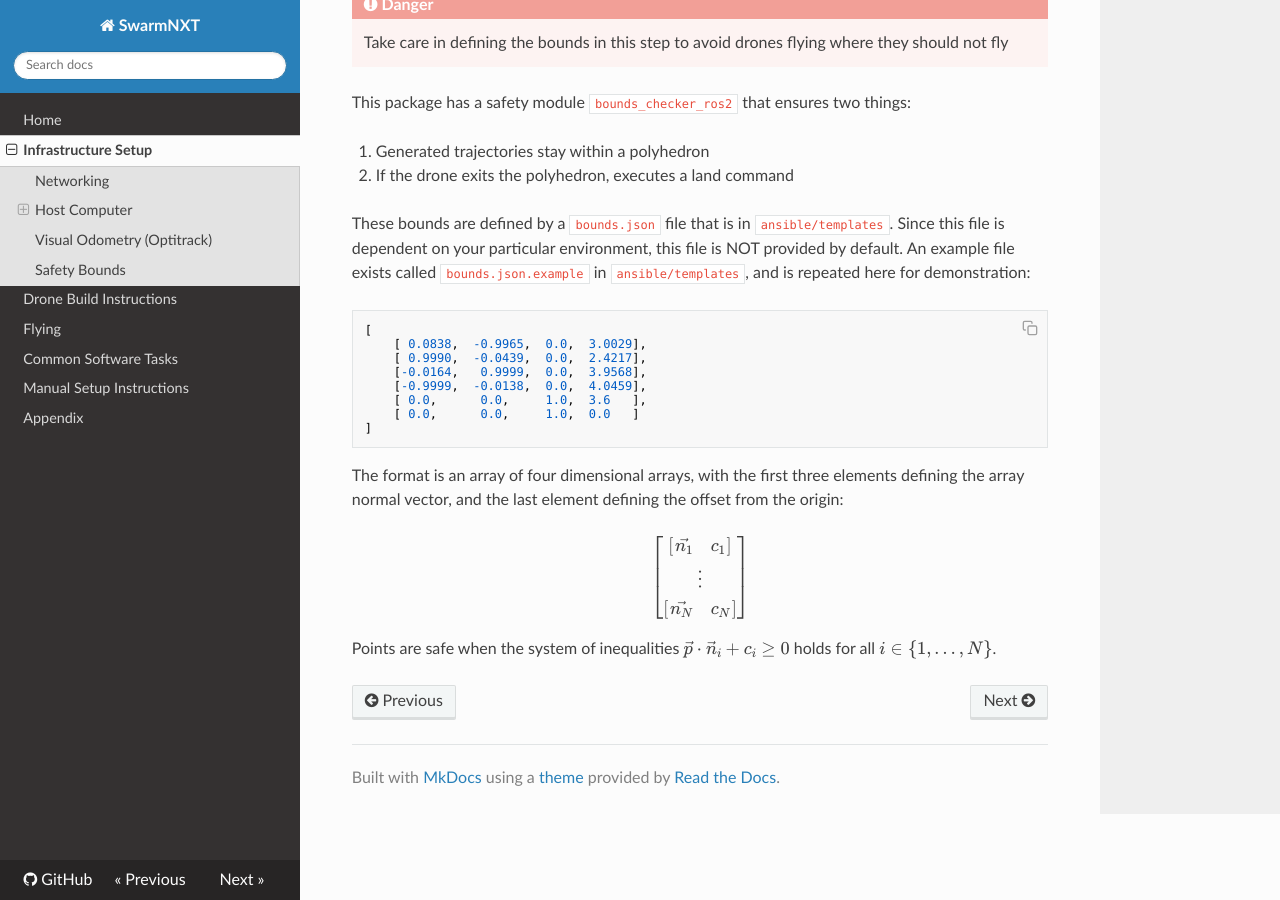
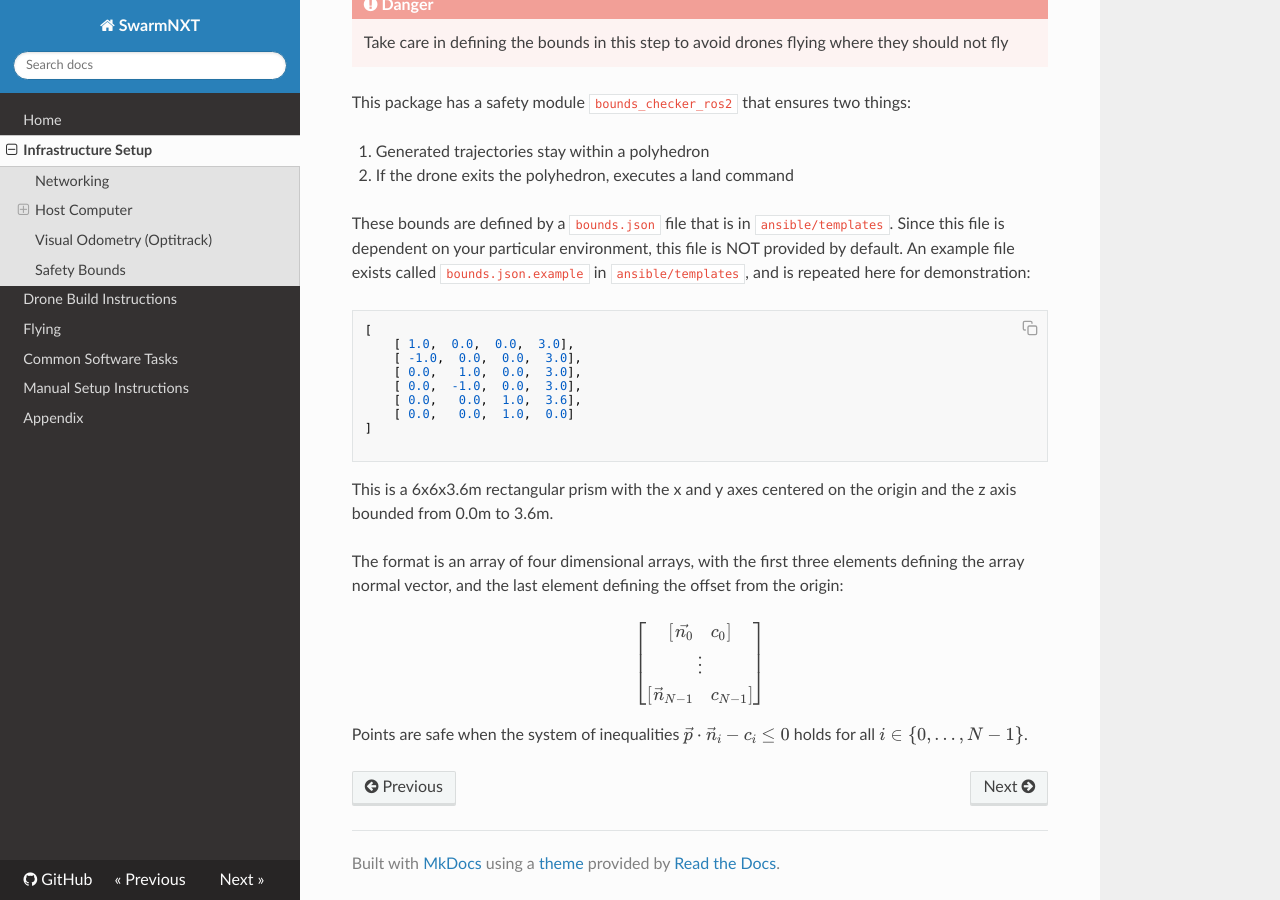
Before and after one commit to lis-epfl/swarm-nxt, an MkDocs documentation site: the page built from docs/infra-setup.md, in a window 1280 px wide and 900 px high, scrolled down 1983 px. Built offline with MkDocs 1.6.1, drawn with Linux system fonts in a browser that asks for light colours; nearby versions of some CDN libraries.

Commit message:
fix halfspaces :)

````diff
--- a/docs/infra-setup.md
+++ b/docs/infra-setup.md
@@ -76,23 +76,23 @@ This package has a safety module `bounds_checker_ros2` that ensures two things:
 
 These bounds are defined by a `bounds.json` file that is in `ansible/templates`. Since this file is dependent on your particular environment, this file is NOT provided by default. An example file exists called `bounds.json.example` in `ansible/templates`, and is repeated here for demonstration:
 
-
 ```json
 [
-	[ 0.0838,  -0.9965,  0.0,  3.0029],
-	[ 0.9990,  -0.0439,  0.0,  2.4217],
-	[-0.0164,   0.9999,  0.0,  3.9568],
-	[-0.9999,  -0.0138,  0.0,  4.0459],
-	[ 0.0,      0.0,     1.0,  3.6   ],
-	[ 0.0,      0.0,     1.0,  0.0   ]
+	[ 1.0,  0.0,  0.0,  3.0],
+	[ -1.0,  0.0,  0.0,  3.0],
+	[ 0.0,   1.0,  0.0,  3.0],
+	[ 0.0,  -1.0,  0.0,  3.0],
+	[ 0.0,   0.0,  1.0,  3.6],
+	[ 0.0,   0.0,  1.0,  0.0]
 ]
+
 ```
-
+This is a 6x6x3.6m rectangular prism with the x and y axes centered on the origin and the z axis bounded from 0.0m to 3.6m.
 
 The format is an array of four dimensional arrays, with the first three elements defining the array normal vector, and the last element defining the offset from the origin:
 
 $$
-\begin{bmatrix} \begin{bmatrix} \vec{n_1} & c_1 \end{bmatrix} \\ \vdots \\ \begin{bmatrix} \vec{n_N} & c_N \end{bmatrix} \end{bmatrix}
+\begin{bmatrix} \begin{bmatrix} \vec{n_0} & c_0 \end{bmatrix} \\ \vdots \\ \begin{bmatrix} \vec{n}_{N-1} & c_{N-1} \end{bmatrix} \end{bmatrix}
 $$
 
-Points are safe when the system of inequalities $\vec{p} \cdot \vec{n}_i + c_i \geq 0$ holds for all $i \in \{1, \dots, N\}$.
+Points are safe when the system of inequalities $\vec{p} \cdot \vec{n}_i - c_i \leq 0$ holds for all $i \in \{0, \dots, N-1\}$.
````
Also changed, not shown: 2 other files.
